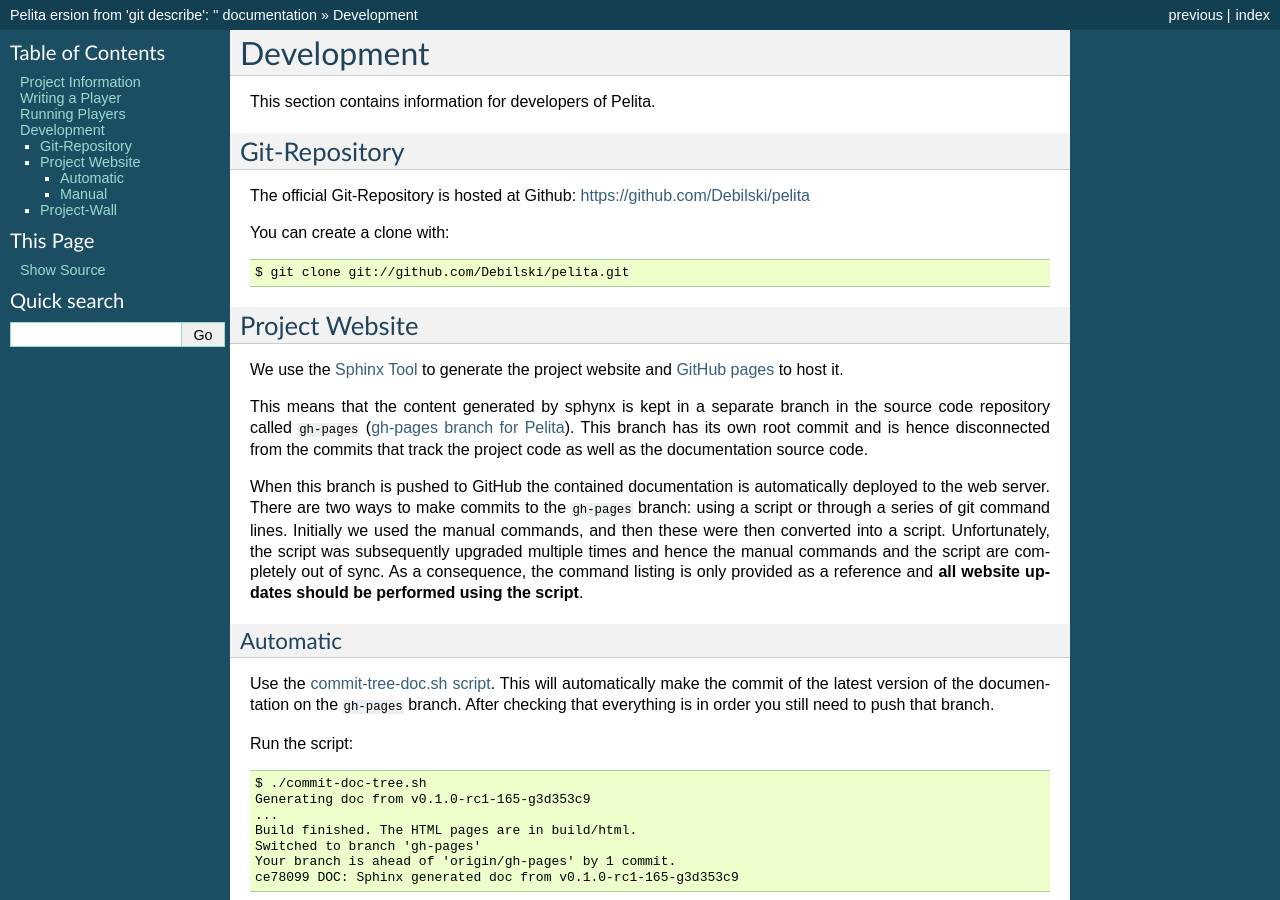
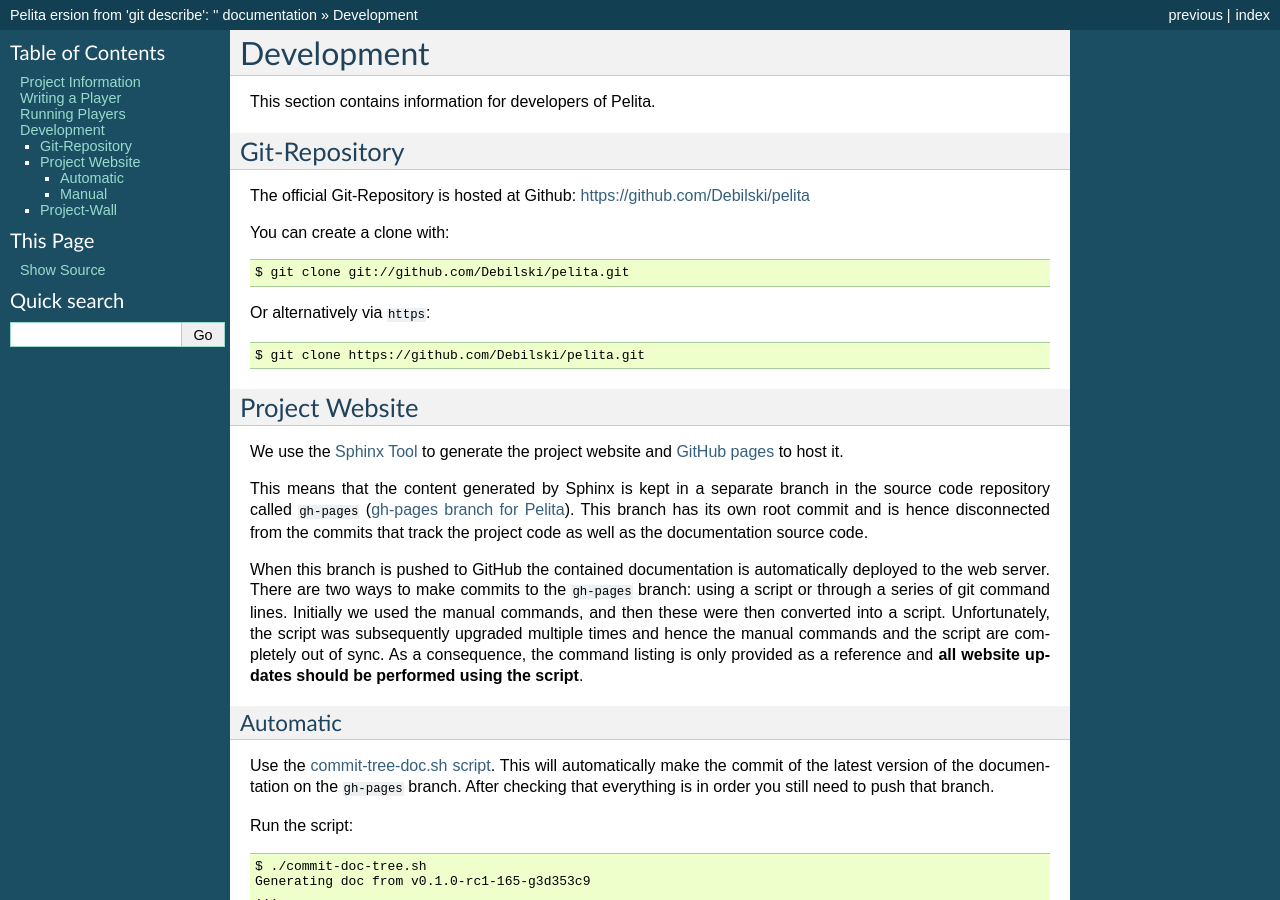
Before and after one commit to ASPP/pelita, a Sphinx documentation site: the page built from doc/source/development.rst, in a window 1280 px wide and 900 px high. Built offline with Sphinx 7.4.7, drawn with Linux system fonts in a browser that asks for light colours; the version number could not be read and is left out.

```diff
--- a/doc/source/development.rst
+++ b/doc/source/development.rst
@@ -14,6 +14,10 @@ You can create a clone with::
 
     $ git clone git://github.com/Debilski/pelita.git
 
+Or alternatively via ``https``::
+
+    $ git clone https://github.com/Debilski/pelita.git
+
 
 Project Website
 ===============
@@ -21,7 +25,7 @@ Project Website
 We use the `Sphinx Tool <http://sphinx.pocoo.org/>`_ to generate the project
 website and `GitHub pages <http://pages.github.com/>`_ to host it.
 
-This means that the content generated by sphynx is kept in a separate branch in the
+This means that the content generated by Sphinx is kept in a separate branch in the
 source code repository called ``gh-pages`` (`gh-pages branch for Pelita
 <https://github.com/Debilski/pelita/commits/gh-pages>`_). This branch has its
 own root commit and is hence disconnected from the commits that track the
--- a/doc/source/writing_player.rst
+++ b/doc/source/writing_player.rst
@@ -247,12 +247,8 @@ the ``CTFUniverse`` should be accessible through the convenience properties of
 the ``AbstractPlayer``. However, if these do not suffice, please have a look
 at the source code.
 
-Error Recovery in Case of Death or Timeout
+Recovery Strategies in Case of Death or Timeout
 ------------------------------------------
-
-.. NOTE: [Francesc] may be "Error Recovery" is not the best way to
-.. express the concept behind this section.  May be "recovery
-.. strategies" is better?
 
 Lastly, we are going to see some error recovery code in the
 ``get_move()`` method.
```
